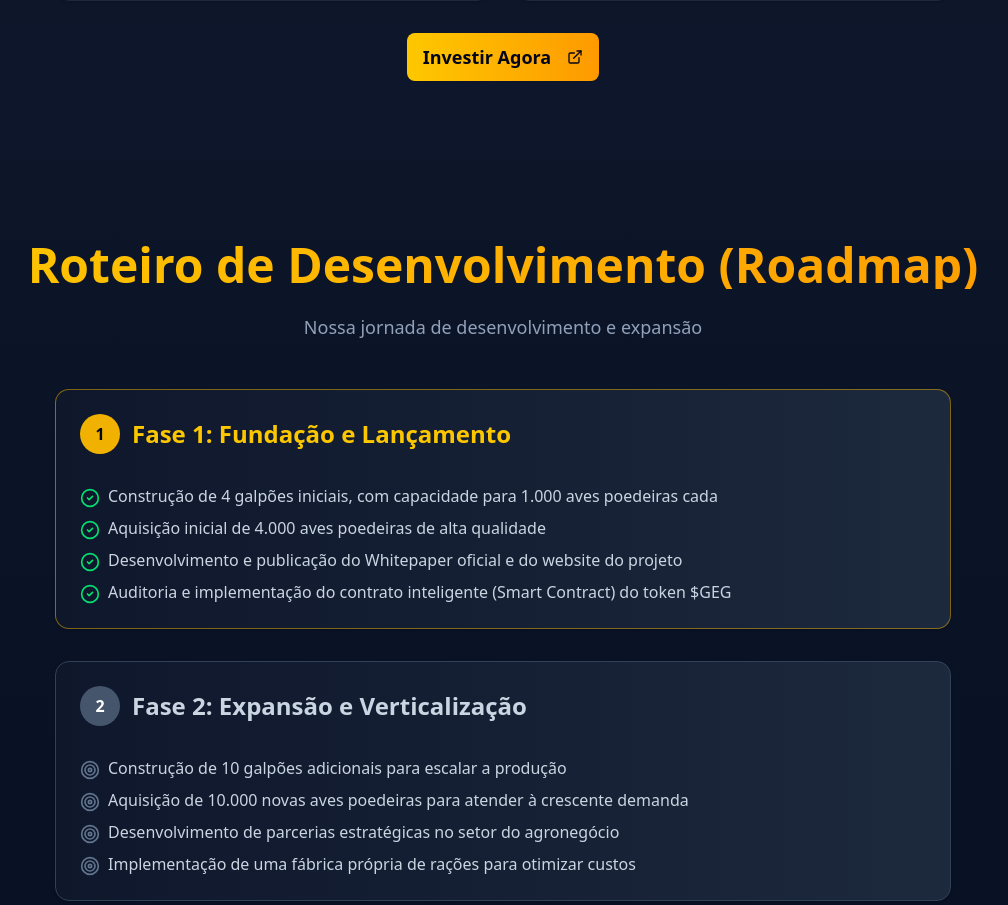
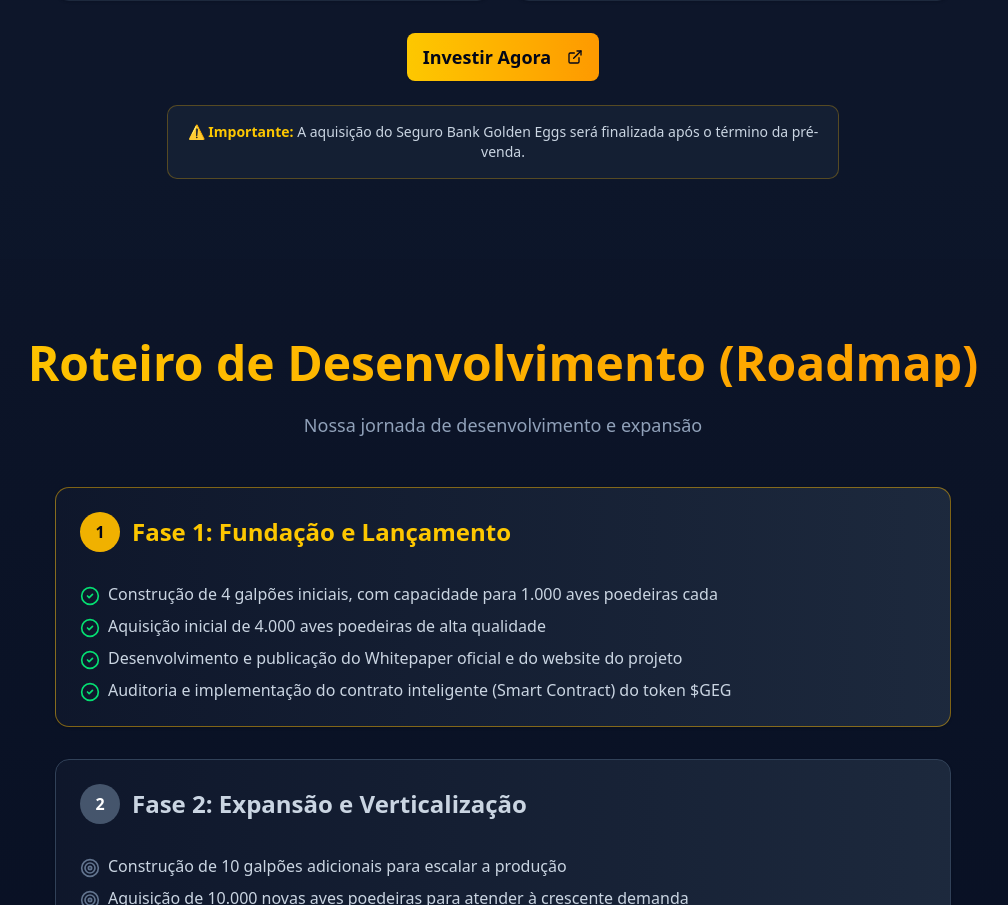
Before and after one commit to DevSantosRj/GoldenEggsCrypto-V2, a React (Vite) app: page / in a window 1280 px wide. Shown: the part 3534-4439 px from the top of the page, without its empty margins (137-1145 px from the left). Built offline with nearby package versions, Linux system fonts and the light colour scheme.

Commit message:
feat: adiciona disclaimer sobre aquisição do Seguro Bank após pré-venda

```diff
--- a/src/App.jsx
+++ b/src/App.jsx
@@ -447,6 +447,13 @@ function App() {
               >
                 Investir Agora <ExternalLink className="ml-2" size={20} />
               </Button>
+
+              {/* Disclaimer */}
+              <div className="mt-6 p-4 bg-slate-800/50 border border-yellow-500/30 rounded-lg max-w-2xl mx-auto">
+                <p className="text-slate-300 text-sm">
+                  <span className="text-yellow-400 font-semibold">⚠️ Importante:</span> A aquisição do Seguro Bank Golden Eggs será finalizada após o término da pré-venda.
+                </p>
+              </div>
             </div>
           </div>
         </div>
```
Also changed, not shown: 1 other file (tests, documents, lock files or other folders).
